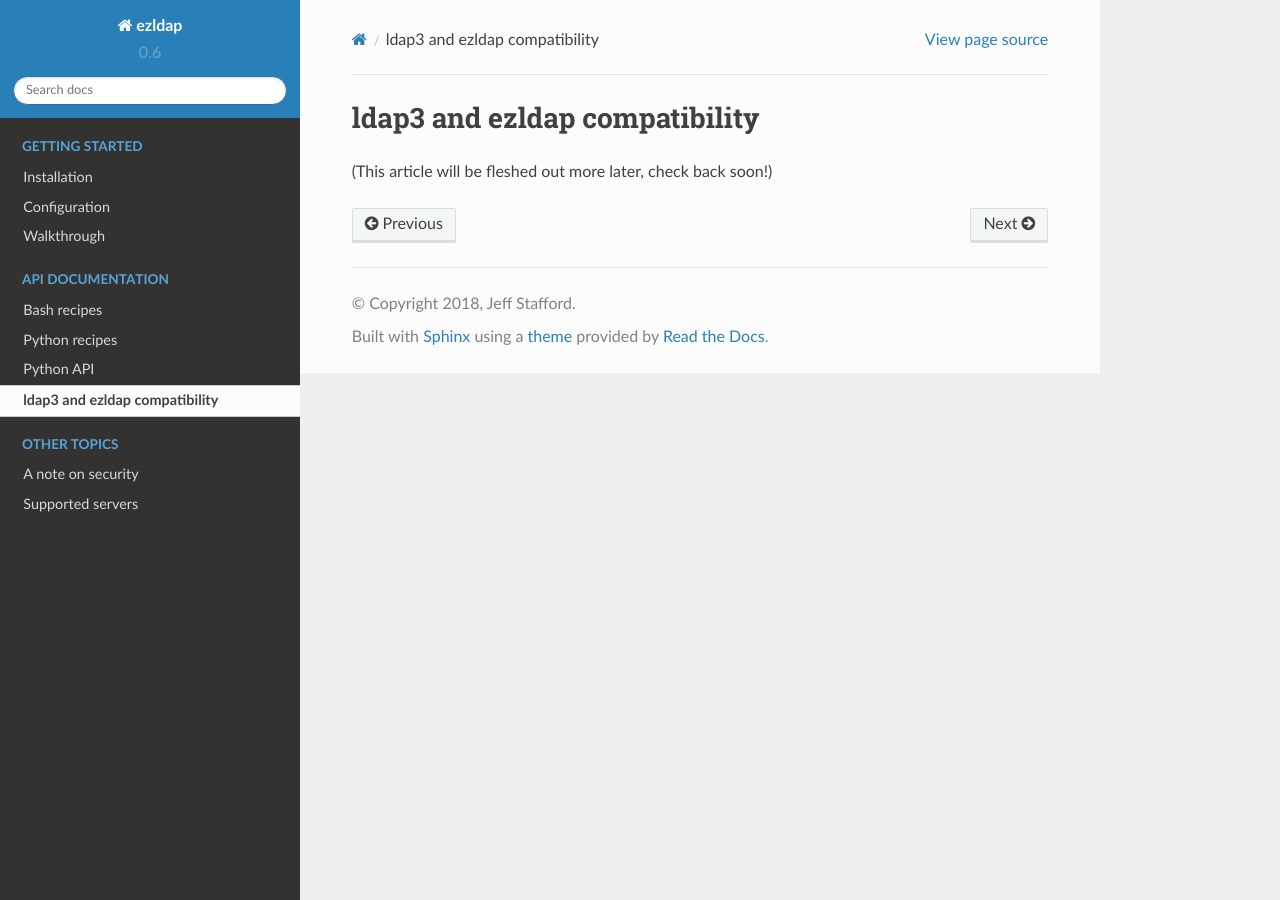
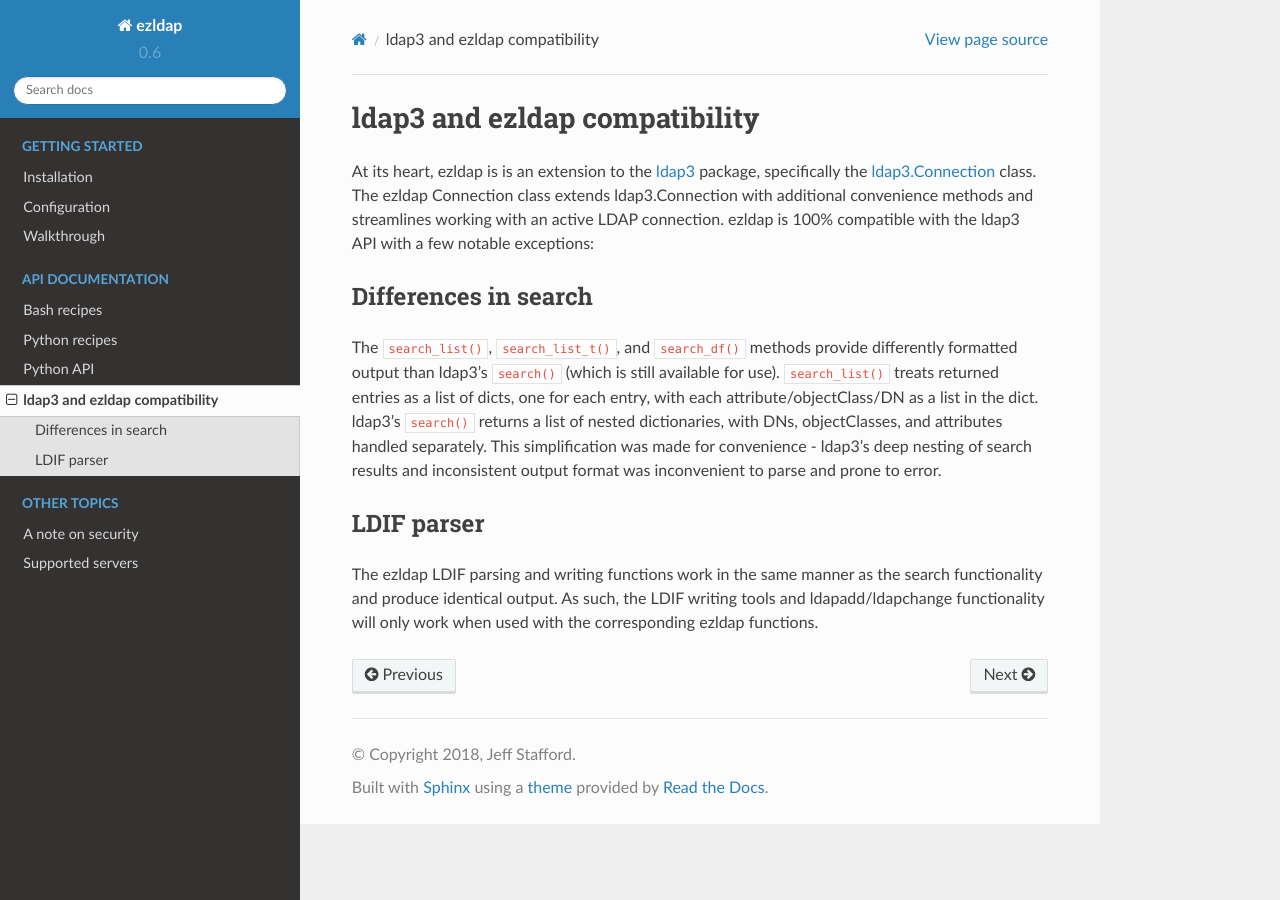
Before and after one commit to jstaf/ezldap, a Sphinx documentation site: the page built from docs/ldap3_differences.rst, in a window 1280 px wide. Built offline with Sphinx 7.4.7 and the Read the Docs theme 2.0.0, drawn with Linux system fonts in a browser that asks for light colours.

Commit message:
flesh out differences article

```diff
--- a/docs/ldap3_differences.rst
+++ b/docs/ldap3_differences.rst
@@ -1,4 +1,31 @@
 ldap3 and ezldap compatibility
 =================================
 
-(This article will be fleshed out more later, check back soon!)
+At its heart, ezldap is is an extension to the
+`ldap3 <https://ldap3.readthedocs.io/>`_ package,
+specifically the `ldap3.Connection <https://ldap3.readthedocs.io/connection.html>`_
+class. The ezldap Connection class extends ldap3.Connection with additional
+convenience methods and streamlines working with an active LDAP connection.
+ezldap is 100% compatible with the ldap3 API with a few notable exceptions:
+
+Differences in search
+-----------------------------------
+
+The ``search_list()``, ``search_list_t()``, and ``search_df()`` methods
+provide differently formatted output than ldap3's ``search()``
+(which is still available for use).
+``search_list()`` treats returned entries as a list of dicts,
+one for each entry, with each attribute/objectClass/DN as a list in the dict.
+ldap3's ``search()`` returns a list of nested dictionaries,
+with DNs, objectClasses, and attributes handled separately.
+This simplification was made for convenience -
+ldap3's deep nesting of search results and inconsistent output format was
+inconvenient to parse and prone to error.
+
+LDIF parser
+-----------------------------------
+
+The ezldap LDIF parsing and writing functions work in the same manner as
+the search functionality and produce identical output.
+As such, the LDIF writing tools and ldapadd/ldapchange functionality will only
+work when used with the corresponding ezldap functions.
```
